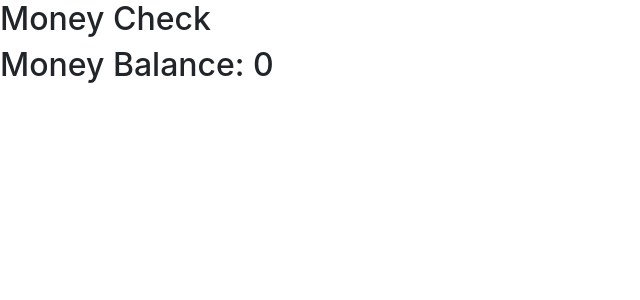
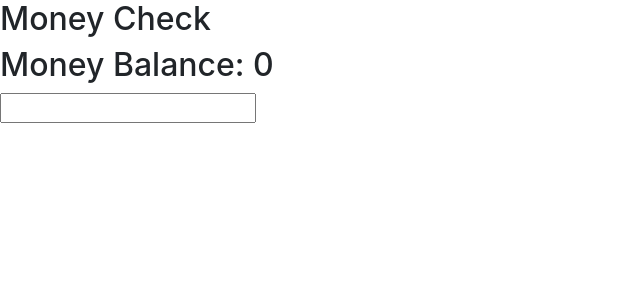
Before and after one commit to maysam-82/bitcoin-wallet-check, a React (Create React App) app: page / in a window 1280 px wide. Shown: the top 300 px of the page, without its empty margins (0-640 px from the left). Built offline with nearby package versions, Linux system fonts and the light colour scheme.

Commit message:
pass local state for wallet

```diff
--- a/src/Components/Wallet/Wallet.js
+++ b/src/Components/Wallet/Wallet.js
@@ -2,11 +2,23 @@ import React, { Component } from 'react';
 import { connect } from 'react-redux';
 
 export class Wallet extends Component {
+	constructor(props) {
+		super(props);
+
+		this.state = {
+			moneyAmount: 0,
+		};
+	}
+	onMoneyChanged = ({ target: { value } }) => {
+		const moneyAmount = parseInt(value);
+		this.setState({ moneyAmount });
+	};
 	render() {
 		const { balance } = this.props;
 		return (
 			<div>
 				<h2 className="balance">Money Balance: {balance}</h2>
+				<input className="input-money" onChange={this.onMoneyChanged} />
 			</div>
 		);
 	}
```
Also changed, not shown: 2 other files (tests, documents, lock files or other folders).
